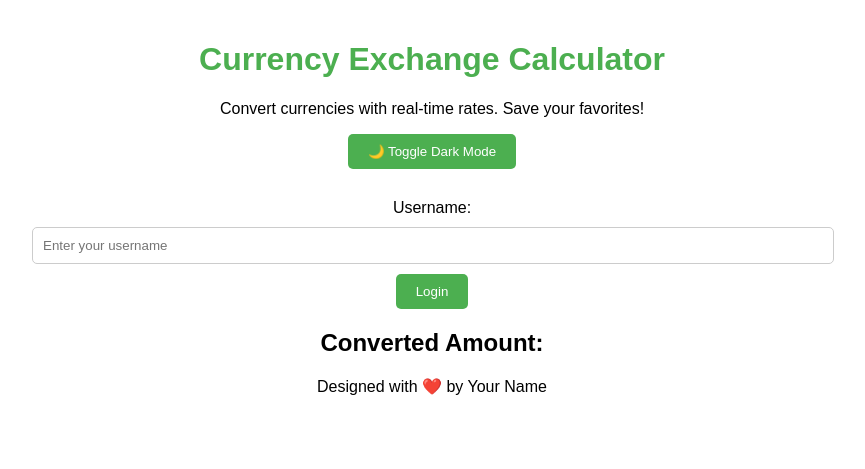
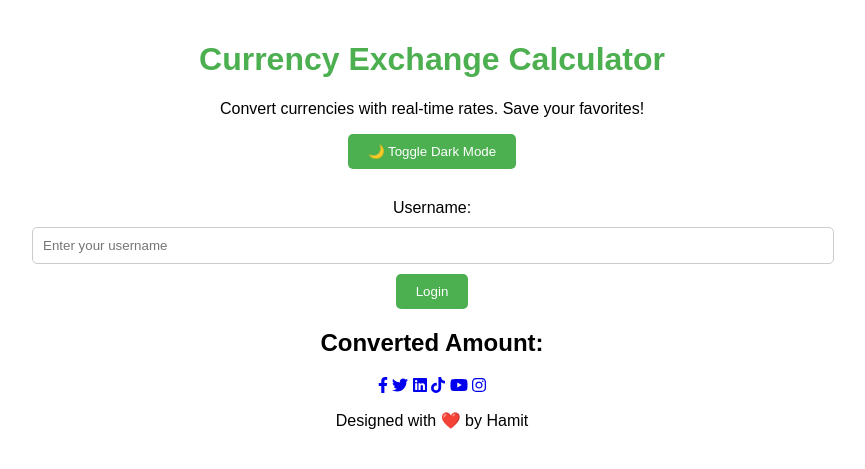
Before and after one commit to hamitcf1/hamitcf, a plain HTML site: page pearlyes.html in a window 1280 px wide. Shown: the whole page, without its empty margins (208-1073 px from the left). Drawn offline with Linux system fonts and the light colour scheme; no server answers.

Commit message:
Update pearlyes.html

```diff
--- a/pearlyes.html
+++ b/pearlyes.html
@@ -5,6 +5,7 @@
   <meta name="viewport" content="width=device-width, initial-scale=1.0">
   <title>Currency Exchange with Favorites</title>
   <link rel="stylesheet" href="stylese.css">
+  <script defer src="https://use.fontawesome.com/releases/v5.15.4/js/all.js" integrity="sha384-rOA1PnstxnOBLzCLMcre8ybwbTmemjzdNlILg8O7z1lUkLXozs4DHonlDtnE7fpc" crossorigin="anonymous"></script>
 </head>
 <body>
   <div class="container">
@@ -59,7 +60,15 @@
     </main>
 
     <footer>
-      <p>Designed with ❤️ by Your Name</p>
+      <div class="rounded-social-buttons">
+        <a class="social-button facebook" href="https://www.facebook.com/hamitcf" target="_blank"><i class="fab fa-facebook-f"></i></a>
+        <a class="social-button twitter" href="https://www.twitter.com/hamitcf" target="_blank"><i class="fab fa-twitter"></i></a>
+        <a class="social-button linkedin" href="https://www.linkedin.com/in/hamitcf" target="_blank"><i class="fab fa-linkedin"></i></a>
+        <a class="social-button tiktok" href="https://www.tiktok.com/@hamitcf" target="_blank"><i class="fab fa-tiktok"></i></a>
+        <a class="social-button youtube" href="https://www.youtube.com/hamitcf" target="_blank"><i class="fab fa-youtube"></i></a>
+        <a class="social-button instagram" href="https://www.instagram.com/hamitcf" target="_blank"><i class="fab fa-instagram"></i></a>
+      </div>
+      <p>Designed with ❤️ by Hamit</p>
     </footer>
   </div>
 
```
